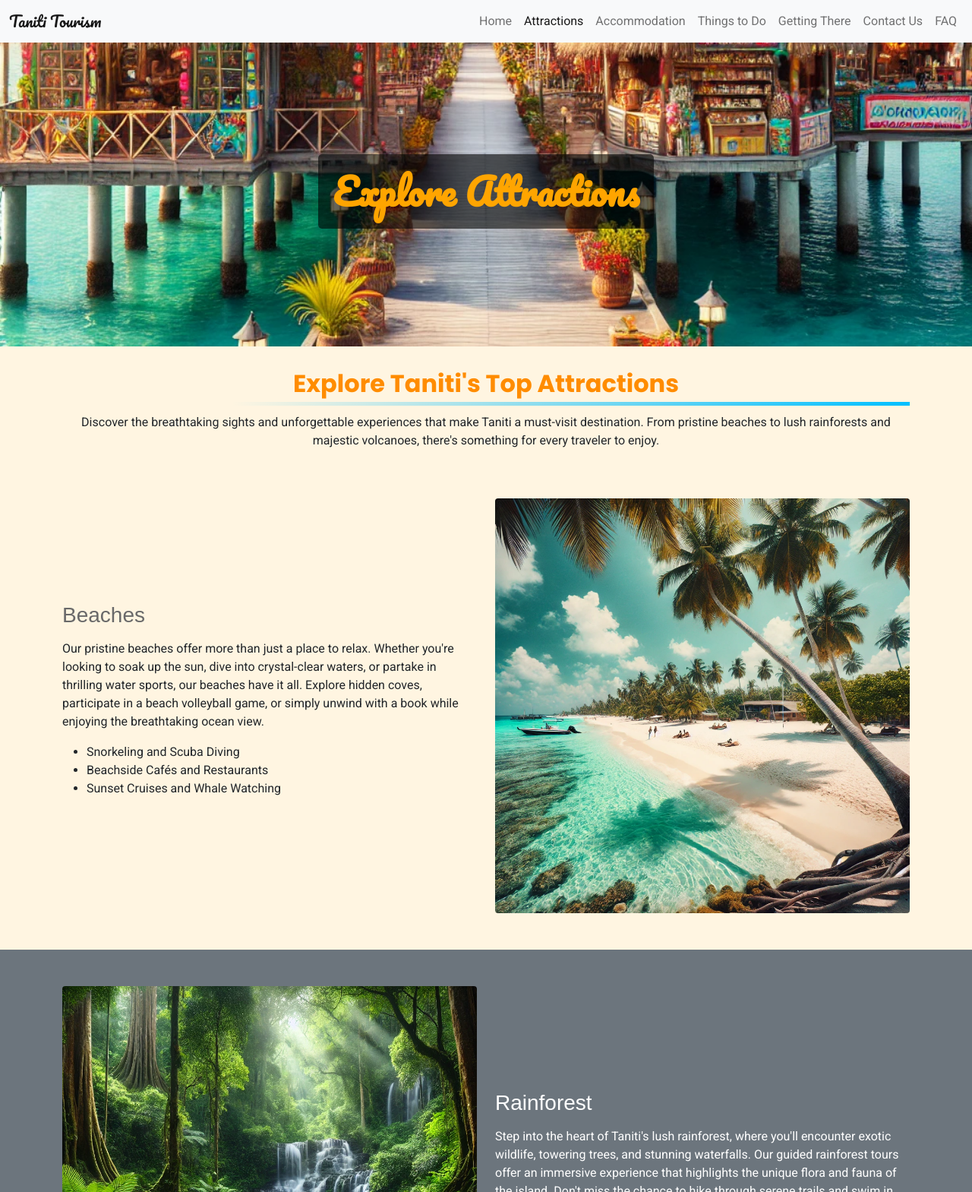
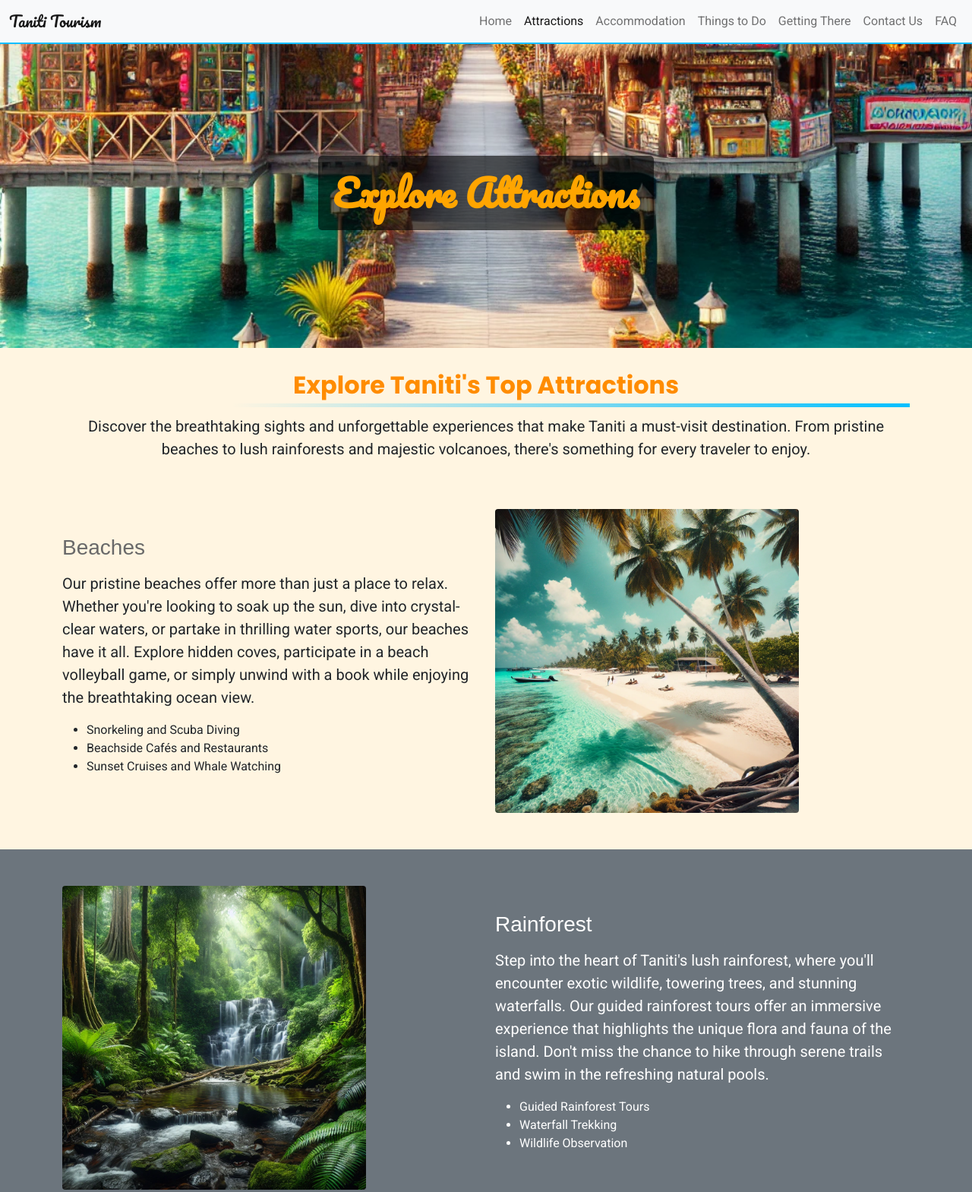
Before and after one commit to j-rutherford/D479-UX-Design, a plain HTML site: page attractions.html in a window 1280 px wide. Shown: the top 1569 px of the page at 76% size. Drawn offline with nearby package versions, Linux system fonts and the light colour scheme.

Commit message:
updated font size and max image size for readability and flow

```diff
--- a/css/styles.css
+++ b/css/styles.css
@@ -6,7 +6,12 @@ body {
   background-color: #fff5e1;
   font-family: "Roboto", sans-serif;
 }
-
+p {
+  font-size: 20px;
+}
+nav {
+  border-bottom: 2px solid #00bfff
+}
 /* Hero Section */
 .hero {
   background-size: cover;
@@ -23,12 +28,7 @@ body {
   font-size: 3rem;
   font-weight: bold;
   color: #ffa500; /* Sunset Orange */
-  background-color: RGBA(
-    0,
-    0,
-    0,
-    0.6
-  ); /* A darker shade of Sunset Orange with 80% opacity */
+  background-color: RGBA(0, 0, 0, 0.6);
   padding: 20px;
   border-radius: 5px;
 }
@@ -74,6 +74,9 @@ h3 {
   margin-top: 30px;
 }
 
-.accordion{
-    margin-bottom: 25px;
+.accordion {
+  margin-bottom: 25px;
 }
+img {
+  max-height: 400px;
+}
```
